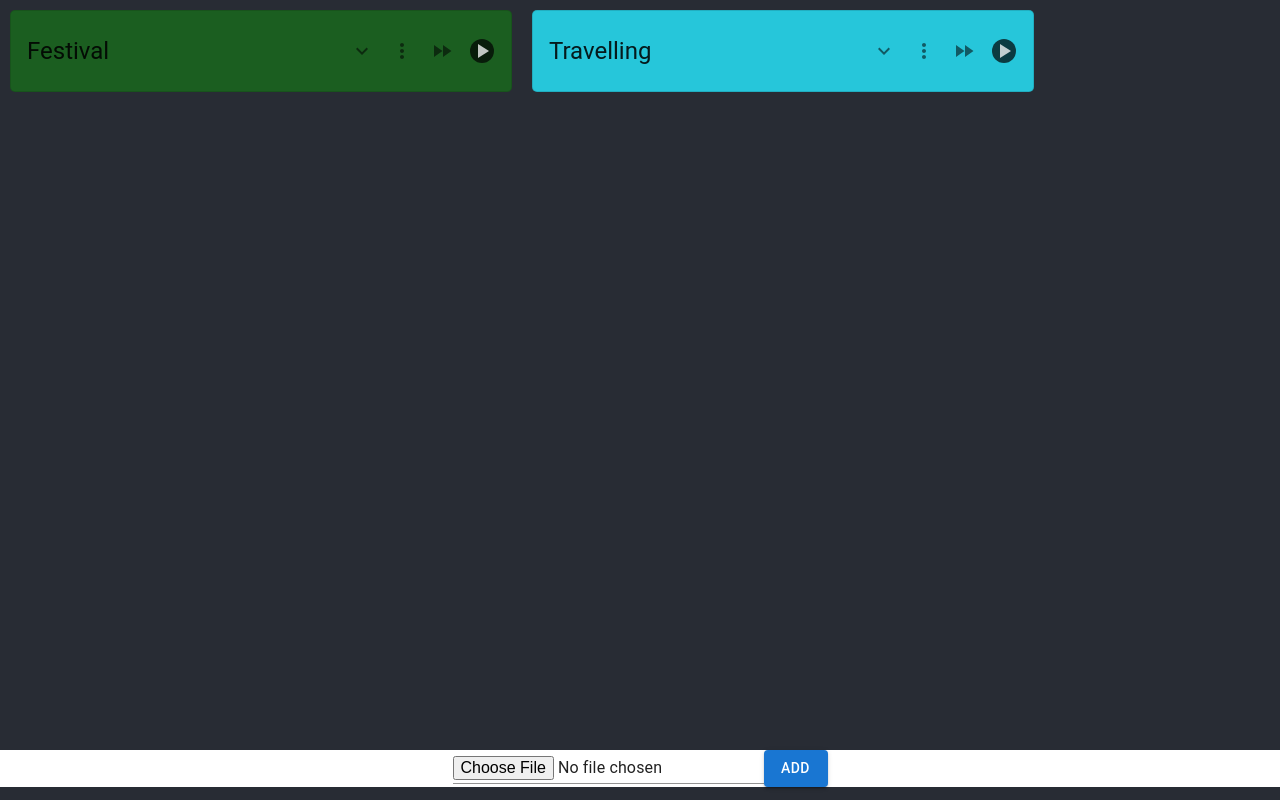
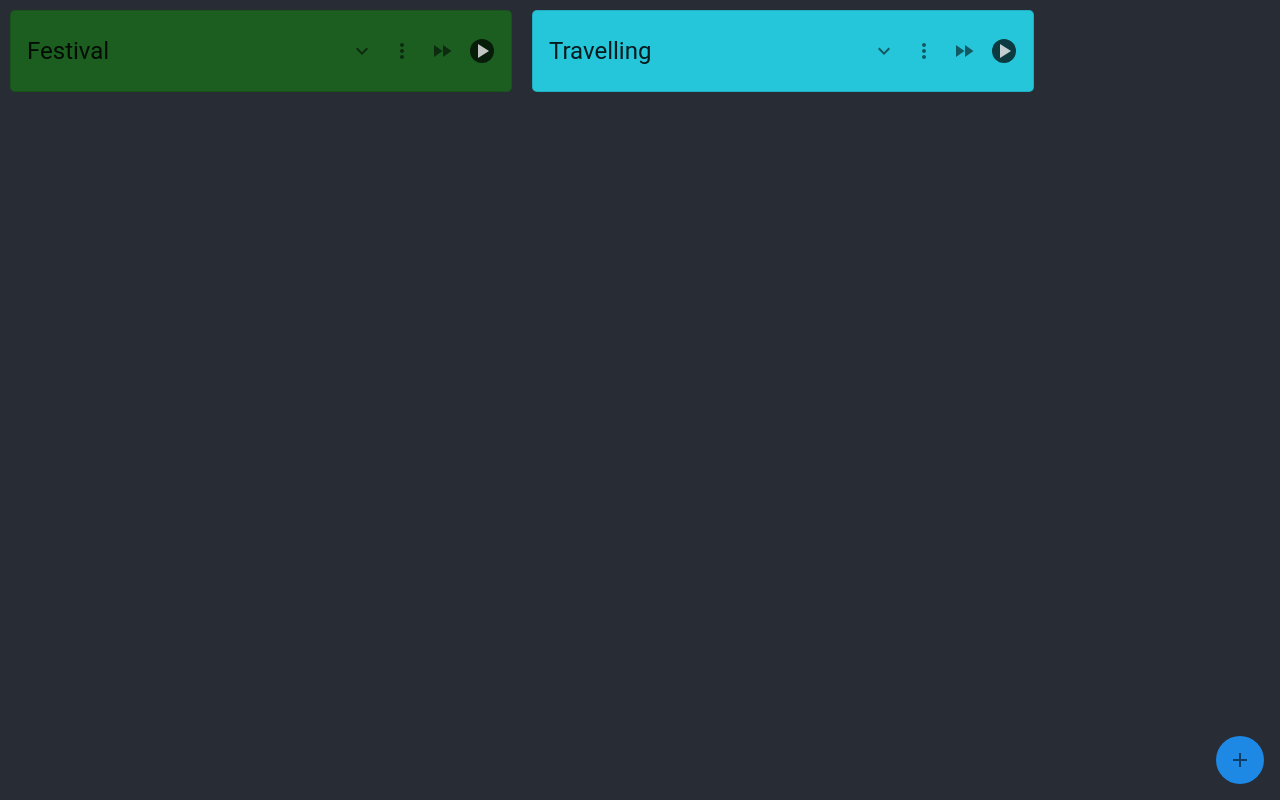
Before and after one commit to dillonz/ttrpg-music, a React (Create React App) app: page / in a window 1280 px wide. Built offline with nearby package versions, Linux system fonts and the light colour scheme.

Commit message:
Basic add button and modal
there're two cats sitting on me...

```diff
--- a/src/App.css
+++ b/src/App.css
@@ -60,3 +60,9 @@ body {
 .audio-group {
   margin: 10px !important;
 }
+
+.bottom-right {
+  position: fixed;
+  bottom: 1rem;
+  right: 1rem;
+}
--- a/src/App.tsx
+++ b/src/App.tsx
@@ -5,8 +5,19 @@ import { createTheme, ThemeProvider } from '@mui/material/styles';
 import FileUploader from './components/FileUploader';
 import soundDb from './sound-db.json'
 import { makeStyles } from '@material-ui/core/styles';
+import { blue, green, purple } from '@mui/material/colors';
+import AddButton from './components/AddButton';
 
-const theme = createTheme();
+const theme = createTheme({
+  palette: {
+    primary: {
+      main: blue[600],
+    },
+    secondary: {
+      main: purple[500],
+    },
+  }
+},);
 
 export interface AudioGroupData {
   groupName: string;
@@ -40,11 +51,17 @@ const App: React.FC = () => {
         <div className="contentContainer">
           <div className="content">
             <SoundBoard state={state} setState={setState}/>
+            <div className='bottom-right'>
+            <AddButton
+              state={state}
+              setState={setState}
+            ></AddButton>
+            </div>
           </div>
         </div>
-        <footer className="footer">
+        {/* <footer className="footer">
           <FileUploader />
-        </footer>
+        </footer> */}
       </div>
     </ThemeProvider>
   );
--- /dev/null
+++ b/src/components/AddAudioModal.tsx
@@ -0,0 +1,56 @@
+import React, { useEffect } from 'react';
+import SoundButton from './SoundButton';
+import { AudioGroupData, AudioData, AppState } from '../App';
+import SoundGroup from './SoundGroup';
+import { makeStyles } from '@material-ui/core/styles';
+import { Button, Dialog, DialogActions, DialogContent, DialogContentText, DialogTitle, IconButton, Menu, MenuItem, TextField } from '@mui/material';
+import { Add, AddCircle } from '@mui/icons-material';
+import { useTheme } from '@mui/material/styles';
+
+interface AddAudioModalProps {
+  state: AppState; // Array of sound file paths
+  setState: (val: any) => void;
+  open: boolean;
+}
+
+const options = [
+    'Add audio',
+    'Add group'
+]
+
+const AddAudioModal: React.FC<AddAudioModalProps> = ({ state, setState, open }) => {
+    const theme=useTheme();
+
+    function handleClose(): void {
+        console.log(state);
+    }
+
+    return (
+        <div>
+            <Dialog open={open} onClose={handleClose}>
+                <DialogTitle>Subscribe</DialogTitle>
+                <DialogContent>
+                    <DialogContentText>
+                        To subscribe to this website, please enter your email address here. We
+                        will send updates occasionally.
+                    </DialogContentText>
+                    <TextField
+                        autoFocus
+                        margin="dense"
+                        id="name"
+                        label="Email Address"
+                        type="email"
+                        fullWidth
+                        variant="standard"
+                    />
+                </DialogContent>
+                <DialogActions>
+                    <Button onClick={handleClose}>Cancel</Button>
+                    <Button onClick={handleClose}>Subscribe</Button>
+                </DialogActions>
+            </Dialog>
+        </div>
+    );
+};
+
+export default AddAudioModal;
--- /dev/null
+++ b/src/components/AddButton.tsx
@@ -0,0 +1,139 @@
+import React, { useEffect } from 'react';
+import SoundButton from './SoundButton';
+import { AudioGroupData, AudioData, AppState } from '../App';
+import SoundGroup from './SoundGroup';
+import { makeStyles } from '@material-ui/core/styles';
+import { Button, IconButton, ListItemIcon, Menu, MenuItem } from '@mui/material';
+import { Add, AddCircle, CreateNewFolder, MusicNote } from '@mui/icons-material';
+import { useTheme } from '@mui/material/styles';
+import AddAudioModal from './AddAudioModal';
+import { SvgIconComponent } from '@mui/icons-material';
+
+interface AddButtonProps {
+  state: AppState; // Array of sound file paths
+  setState: (val: any) => void;
+}
+
+interface OptionType {
+    title: string;
+    iconType: SvgIconComponent;
+    modalType: typeof AddAudioModal;
+}
+const options: OptionType[] = [
+    {
+        title: 'Add audio',
+        iconType: MusicNote,
+        modalType: AddAudioModal
+    },
+    {
+        title: 'Add group',
+        iconType: CreateNewFolder,
+        modalType: AddAudioModal
+    }
+]
+
+const AddButton: React.FC<AddButtonProps> = ({ state, setState }) => {
+    const theme=useTheme();
+    const [anchorEl, setAnchorEl] = React.useState<null | HTMLElement>(null);
+    const [selectedIndex, setSelectedIndex] = React.useState(-1);
+
+    const open = Boolean(anchorEl);
+
+    const handleAddClick = (event: React.MouseEvent<HTMLElement>) => {
+        setAnchorEl(event.currentTarget);
+        console.log('add click', state)
+        setSelectedIndex(-1);
+    }
+
+    const handleMenuItemClick = (
+        event: React.MouseEvent<HTMLElement>,
+        index: number,
+      ) => {
+        setSelectedIndex(index);
+        console.log("menu item click", state, index);
+        setAnchorEl(null);
+      };
+
+      const handleClose = () => {
+        setAnchorEl(null);
+      };
+
+    return (
+        <div>
+            <IconButton
+                style={{
+                    borderRadius: '100px',
+                    backgroundColor: theme.palette.primary.main
+                }}
+                id='add-button'
+                size='large'
+                aria-haspopup="listbox"
+                aria-controls="add-menu"
+                aria-expanded={open ? 'true' : undefined}
+                onClick={(event) => handleAddClick(event)}
+            >
+                <Add/>
+            </IconButton>
+            <Menu
+                id="add-menu"
+                anchorEl={anchorEl}
+                open={open}
+                onClose={handleClose}
+                MenuListProps={{
+                    'aria-labelledby': 'add-button',
+                    role: 'listbox',
+                }}
+                anchorOrigin={{
+                    vertical: 'top',
+                    horizontal: 'left',
+                }}
+                transformOrigin={{
+                    vertical: 'bottom',
+                    horizontal: 'center',
+                }}
+                PaperProps={{
+                    elevation: 0,
+                    sx: {
+                      overflow: 'visible',
+                      filter: 'drop-shadow(0px 2px 8px rgba(0,0,0,0.32))',
+                      mt: -1,
+                      '&:before': {
+                        content: '""',
+                        display: 'block',
+                        position: 'absolute',
+                        bottom: 0,
+                        right: 19,
+                        width: 10,
+                        height: 10,
+                        bgcolor: 'background.paper',
+                        transform: 'translateY(50%) rotate(45deg)',
+                        zIndex: 0,
+                      }
+                    },
+                  }}
+            >
+                {options.map((option, index) => (
+                    <MenuItem
+                        key={option.title}
+                        selected={index === selectedIndex}
+                        onClick={(event) => handleMenuItemClick(event, index)}
+                    >
+                        <ListItemIcon>
+                            <option.iconType fontSize='small'/>
+                        </ListItemIcon>
+                        {option.title}
+                        </MenuItem>
+                ))}
+            </Menu>
+            {options.map((option, index) => (
+                <option.modalType
+                                state={state}
+                                setState={setState}
+                                open={index === selectedIndex}
+                            />
+            ))}
+        </div>
+    );
+};
+
+export default AddButton;
--- a/src/components/SoundGroup.tsx
+++ b/src/components/SoundGroup.tsx
@@ -21,6 +21,7 @@ interface SoundGroupState {
     indexPlaying: number;
     shuffledOrder: number[];
     audioIndexTryingToPlay: number;
+    startPlaying: boolean;
 }
 
 const soundGroupStyles = makeStyles(() => ({
@@ -48,7 +49,13 @@ const soundGroupStyles = makeStyles(() => ({
 const SoundGroup: React.FC<SoundGroupProps> = ({ group, isPlaying, onPlay, index }) => {
     const styles = soundGroupStyles();
 
-    const [state, setState] = React.useState<SoundGroupState>({expanded: false, indexPlaying:-1, shuffledOrder: [], audioIndexTryingToPlay: -1});
+    const [state, setState] = React.useState<SoundGroupState>({
+        expanded: false,
+        indexPlaying:-1,
+        shuffledOrder: [],
+        audioIndexTryingToPlay: -1,
+        startPlaying: false,
+    });
 
     const [playingSound, setPlayingSound] = React.useState<HTMLAudioElement | undefined>(undefined)
 
@@ -62,7 +69,6 @@ const SoundGroup: React.FC<SoundGroupProps> = ({ group, isPlaying, onPlay, index
 
     const startSound = (index: number, ixArr: number[]) => {
         if (index >= ixArr.length) index = index % ixArr.length;
-        console.log("start", index, ixArr, isPlaying)
         if (isPlaying)
         {
             const audio = new Audio(group.audio[ixArr[index]].path);
@@ -71,6 +77,7 @@ const SoundGroup: React.FC<SoundGroupProps> = ({ group, isPlaying, onPlay, index
             });
             audio.play();
             setPlayingSound(audio);
+            setState({ ...state, startPlaying: false });
             return audio;
         }
     };
@@ -105,7 +112,7 @@ const SoundGroup: React.FC<SoundGroupProps> = ({ group, isPlaying, onPlay, index
     };
 
     const setIndex = (audioIndex: number) => {
-        console.log("isplaying", isPlaying)
+        console.log("startingState", state)
         if (isPlaying)
         {
             setState({...state, indexPlaying: state.shuffledOrder.indexOf(audioIndex)});
@@ -122,21 +129,21 @@ const SoundGroup: React.FC<SoundGroupProps> = ({ group, isPlaying, onPlay, index
         if (isPlaying)
         {
             let tempArr = [];
-            console.log("trying", state.audioIndexTryingToPlay)
             if (state.audioIndexTryingToPlay >= 0)
             {
+                console.log("trying", state.audioIndexTryingToPlay)
                 tempArr.push(state.audioIndexTryingToPlay)
-                setState({ ...state, audioIndexTryingToPlay: -1});
             }
             while(tempArr.length < group.audio.length){
                 var r = Math.floor(Math.random() * group.audio.length);
                 if(tempArr.indexOf(r) === -1) tempArr.push(r);
             }
-            setState({...state, shuffledOrder: tempArr, indexPlaying: 0})
+            setState({...state, shuffledOrder: tempArr, indexPlaying: 0, audioIndexTryingToPlay: -1, startPlaying: true})
         }
         else if (playingSound)
         {
-            setState({ ...state, indexPlaying: -1, shuffledOrder: [] });
+            console.log('stoppingstate:', state);
+            setState({ ...state, indexPlaying: -1, shuffledOrder: [], audioIndexTryingToPlay: -1 });
         }
     }
 
@@ -147,15 +154,15 @@ const SoundGroup: React.FC<SoundGroupProps> = ({ group, isPlaying, onPlay, index
 
     // Handle playing index change
     useEffect(() => {
-        console.log(state.indexPlaying);
         // When we were playing but have stopped, fade out
         if (state.indexPlaying < 0 && playingSound)
         {
             fadeOut(playingSound);
         }
         // When we were not playing, but have started, fade in
-        else if (state.indexPlaying >= 0 && !playingSound)
+        else if (state.startPlaying)
         {
+            console.log('here', state.indexPlaying,state.shuffledOrder)
             const audio = startSound(0, state.shuffledOrder);
             if (audio)
             {
@@ -166,8 +173,10 @@ const SoundGroup: React.FC<SoundGroupProps> = ({ group, isPlaying, onPlay, index
         // When we change the audio clip, skip to it
         else
         {
+            console.log('3', state);
             playingSound?.pause();
             if (playingSound) playingSound.srcObject = null;
+            setPlayingSound(undefined);
             startSound(state.indexPlaying + 1, state.shuffledOrder);
         }
     }, [state.indexPlaying])
--- a/src/sound-db.json
+++ b/src/sound-db.json
@@ -7,10 +7,7 @@
                 "name": "3 Seconds",
                 "path": "/audio/sample-3s.mp3"
             },
-            {
-                "name": "6 Seconds",
-                "path": "/audio/sample-6s.mp3"
-            },
+
             {
                 "name": "9 Seconds",
                 "path": "/audio/sample-9s.mp3"
@@ -28,6 +25,10 @@
             {
                 "name": "15 Seconds",
                 "path": "/audio/sample-15s.mp3"
+            },
+            {
+                "name": "6 Seconds",
+                "path": "/audio/sample-6s.mp3"
             }
         ]
     }
```
